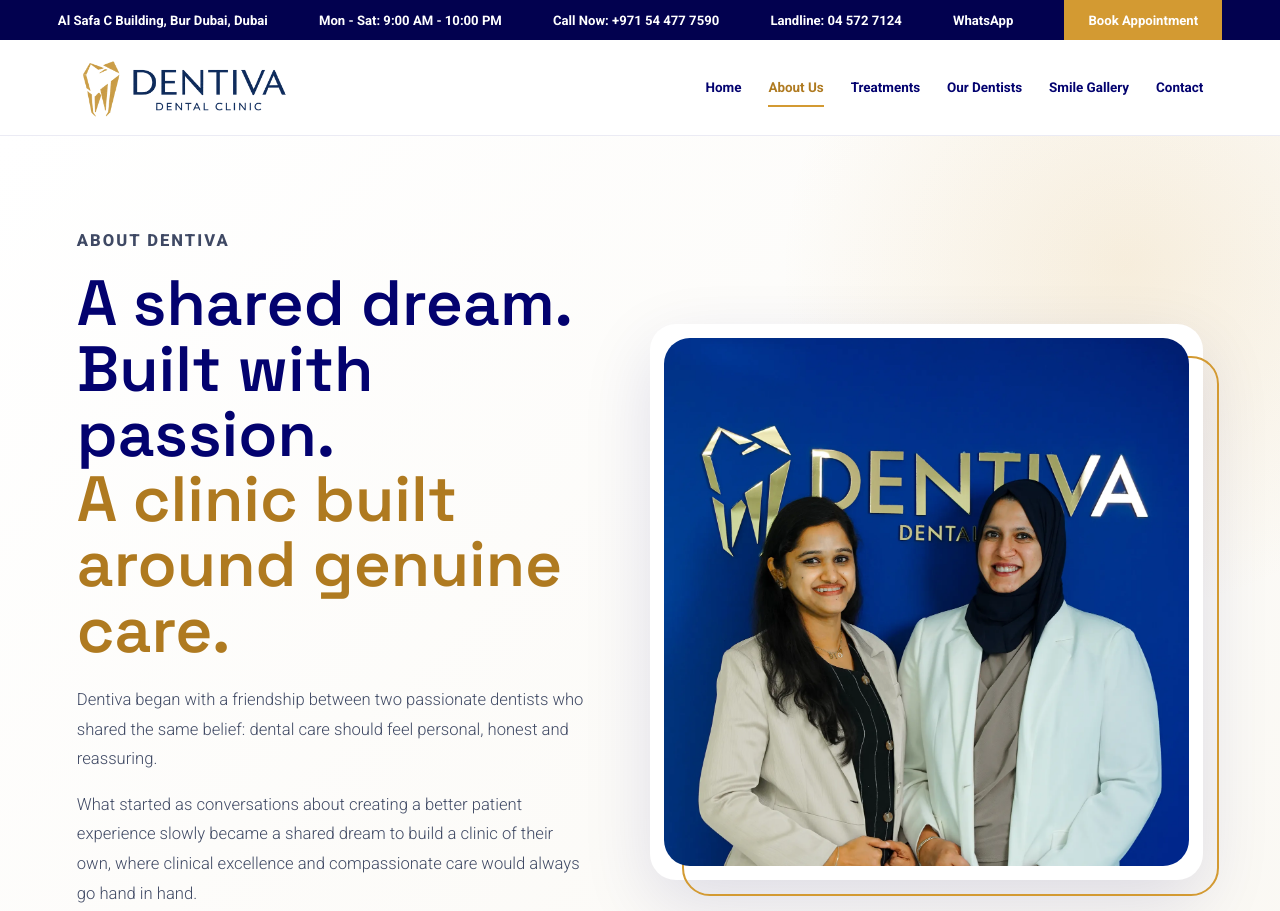
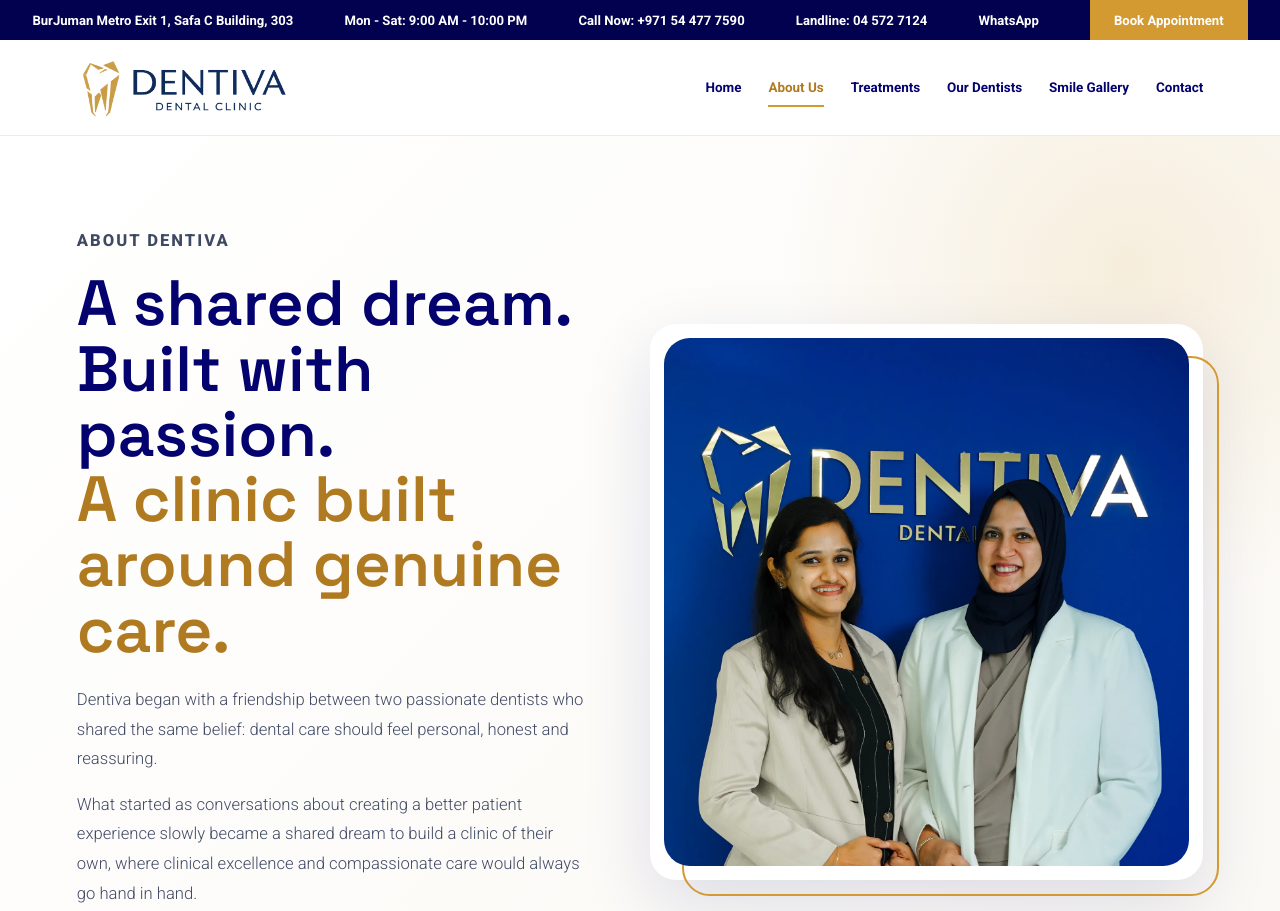
Before and after one commit to Fazilfazi991/dental, a website: page about.html in a window 1280 px wide. Shown: the top 911 px of the page. Drawn offline with Linux system fonts and the light colour scheme.

Commit message:
Update navigation address

```diff
--- a/about.html
+++ b/about.html
@@ -18,7 +18,7 @@
   </head>
   <body>
     <div class="top-strip">
-      <span>Al Safa C Building, Bur Dubai, Dubai</span>
+      <span>BurJuman Metro Exit 1, Safa C Building, 303</span>
       <span>Mon - Sat: 9:00 AM - 10:00 PM</span>
       <a href="tel:+971544777590">Call Now: +971 54 477 7590</a>
       <a href="tel:+97145727124">Landline: 04 572 7124</a>
```
Also changed, not shown: contact.html (+1 -1 lines), doctors.html (+1 -1 lines), gallery.html (+1 -1 lines), image-converter.html (+1 -1 lines), index.html (+1 -1 lines), reviews.html (+1 -1 lines), services.html (+1 -1 lines).
